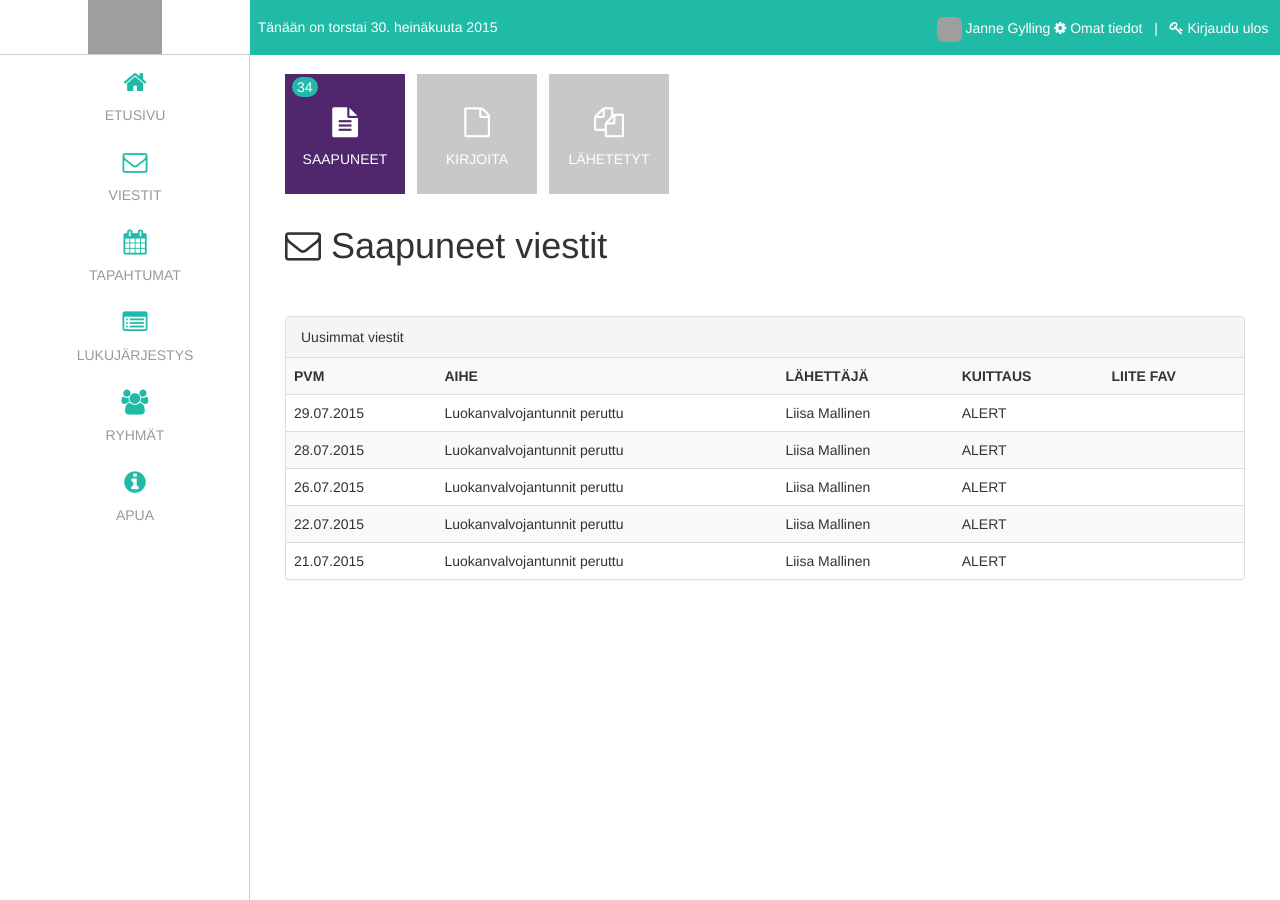
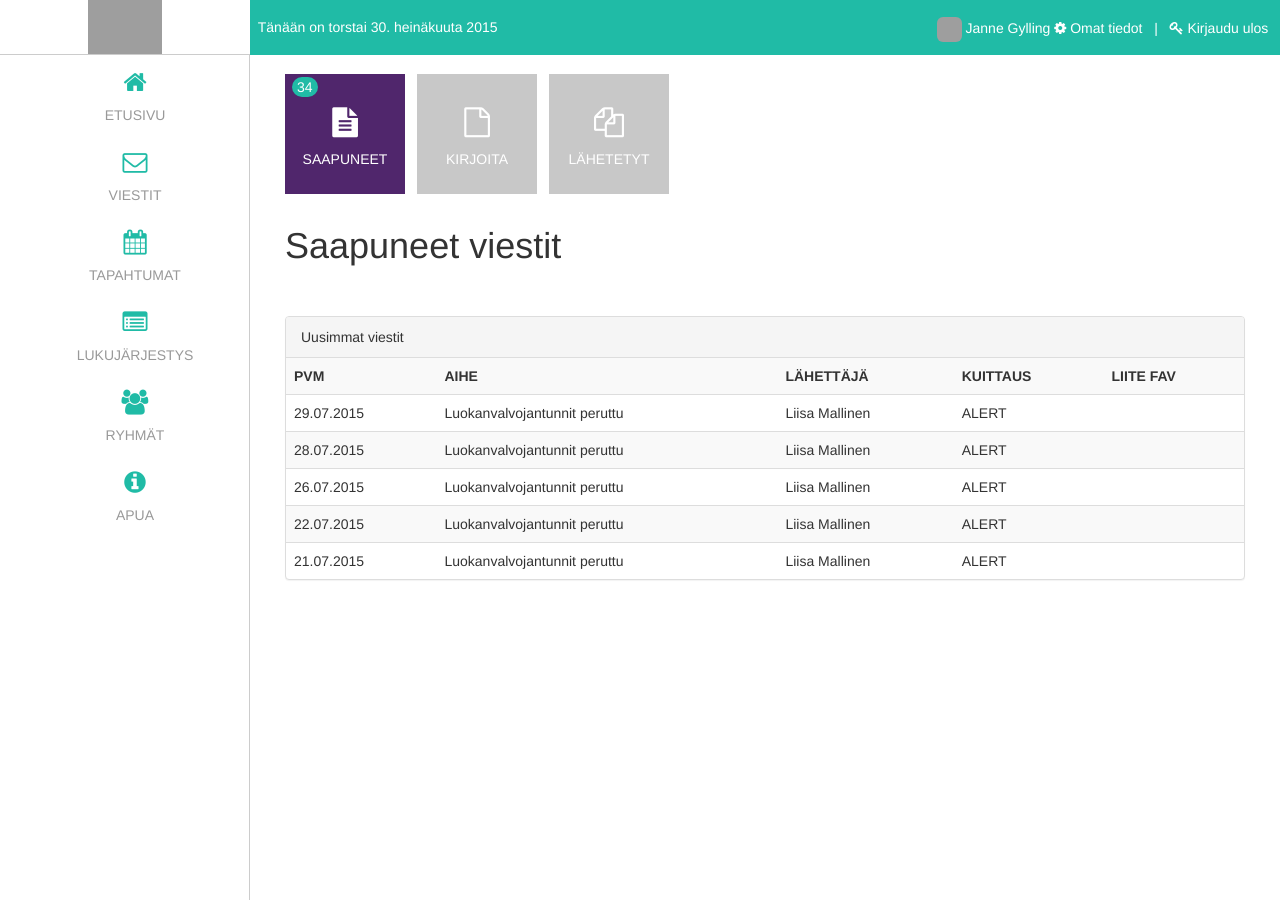
Before and after one commit to qlma/client-proto, a Jekyll site: the page built from messages.html, in a window 1280 px wide. Built offline with Jekyll 4.4.1, drawn with Linux system fonts in a browser that asks for light colours; comment, search, counter and statistics services are not loaded; grey boxes are pictures that could not be loaded.

Commit message:
Update messages.html
del icon

```diff
--- a/messages.html
+++ b/messages.html
@@ -33,7 +33,7 @@ title: Viestit
 
 
                         <div class="col-lg-12">
-                            <h1><i class="fa fa-envelope-o"></i> Saapuneet viestit</h1>
+                            <h1>Saapuneet viestit</h1>
                             <br><br>
                             <div class="panel panel-default">
                                 <!-- Default panel contents -->
```
